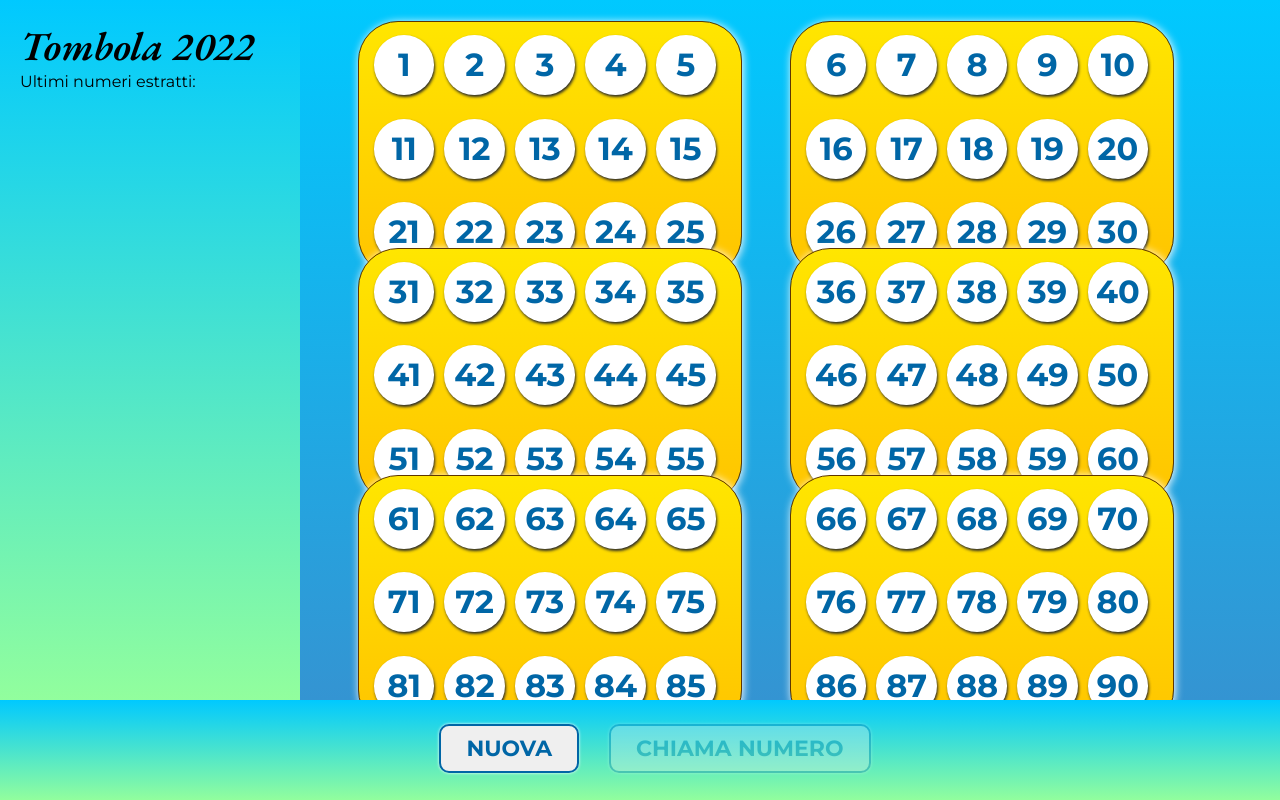
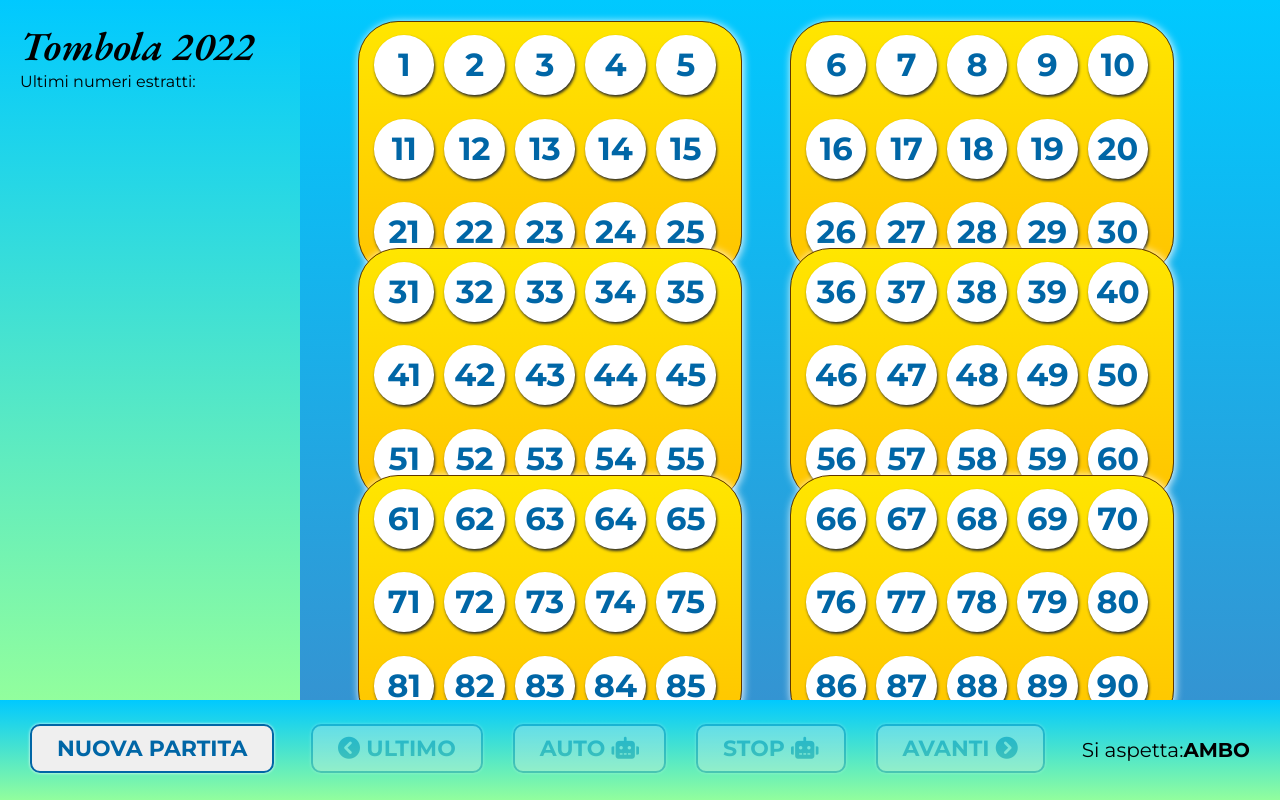
Before and after one commit to Edmondo-diRonza/react-tombola, a React (Create React App) app: page / in a window 1280 px wide. Built offline with nearby package versions, Linux system fonts and the light colour scheme.

Commit message:
Aggiunti bottoni e funzionalità

```diff
--- a/public/index.html
+++ b/public/index.html
@@ -8,6 +8,7 @@
       href="https://fonts.googleapis.com/css2?family=EB+Garamond:ital,wght@1,400;1,500;1,600&family=Montserrat:wght@400;500;600;700&family=Raleway:ital,wght@0,400;0,500;0,600;0,700;1,300&display=swap"
       rel="stylesheet"
     />
+    <link rel="stylesheet" href="https://cdnjs.cloudflare.com/ajax/libs/font-awesome/6.0.0-beta3/css/all.min.css">
     <meta name="theme-color" content="#000000" />
     <meta
       name="description"
--- a/src/App.css
+++ b/src/App.css
@@ -57,11 +57,9 @@ aside h4 {
   align-items: center;
 }
 .footer-wrapper {
+  padding: 0px 30px;
   height: 100px;
-  /* background-color: #f18b00; */
-  /* background: linear-gradient(90deg, #f18b00 0%, #ffa425 100%); */
   background: linear-gradient(180deg, #00c9ff 0%, #92fe9d 100%);
-
   text-align: center;
   line-height: 100px;
 }
--- a/src/App.js
+++ b/src/App.js
@@ -6,7 +6,7 @@ import LastExtracted from "./components/LastExtracted/LastExtracted";
 import NumberOverlay from "./components/NumberOverlay/NumberOverlay";
 
 function App() {
-  console.log(window.screen.availWidth, window.screen.availHeight);
+  console.log("Dimensioni attuali della viewport ", window.screen.availWidth, window.screen.availHeight);
   return (
     <NumberProvider>
       <div className="page-wrapper">
--- a/src/components/Buttons/Buttons.js
+++ b/src/components/Buttons/Buttons.js
@@ -2,24 +2,89 @@ import React from "react";
 import { useContext } from "react";
 import { NumberContext } from "../../context/Numbers";
 import "./buttons.css";
+// import { speakNow } from "../../util/speakNow";
 
 const Buttons = () => {
-  const { startGame, callNumbers, indexOfExtracted, winType } =
+  const { startGame, callNumbers, indexOfExtracted, winType, myInterval } =
     useContext(NumberContext);
   const buttonStatus =
     indexOfExtracted.current === false || winType.current > 5;
+  const winningList = [
+    "AMBO",
+    "AMBO",
+    "TERNO",
+    "QUATERNA",
+    "CINQUINA",
+    "TOMBOLA",
+  ];
+  const oneStepBackwardFlag = indexOfExtracted.current >= 0; // check se possibile tornare indietro
+
+  const handleStepBackward = () => {
+    if (oneStepBackwardFlag) {
+      indexOfExtracted.current -= 1;
+      callNumbers();
+    }
+  };
   return (
     <div>
+      <div className="buttons-container">
+        <div className="game-setup">
           <button className="btn" onClick={() => startGame()}>
-        {buttonStatus ? "Nuova" : "Reset"}
+            {buttonStatus ? "Nuova Partita " : "Reset Partita"}
+          </button>
+        </div>
+        <div className="main-buttons">
+          <button
+            className={
+              buttonStatus || !oneStepBackwardFlag ? "btn greyed" : "btn "
+            }
+            onClick={() => handleStepBackward()}
+          >
+            <i className="fas fa-chevron-circle-left"></i> Ultimo
+          </button>
+          <button
+            className={buttonStatus ? "btn greyed" : "btn  "}
+            onClick={() => {
+              alert(
+                "Disabilitata perchè presenta funzionamento altalenante! Riprova fra qualche giorno!"
+              );
+              // speakNow("Autoestrazione attiva!")
+              // callNumbers();
+              // myInterval.current = setInterval(() => callNumbers(), 12000);
+            }}
+          >
+            AUTO <i className="fas fa-robot"></i>
+          </button>
+          <button
+            className={myInterval.current ? "btn " : "btn greyed "}
+            onClick={() => {
+              clearInterval(myInterval.current);
+              myInterval.current = false;
+            }}
+          >
+            STOP <i className="fas fa-robot"></i>
           </button>
 
           <button
             className={buttonStatus ? "btn greyed" : "btn "}
             onClick={() => callNumbers()}
           >
-        Chiama Numero
+            Avanti <i className="fas fa-chevron-circle-right"></i>
           </button>
+        </div>
+        <div className="winning-summary">
+          <p>Si aspetta: </p>
+          <p>
+            <strong>{winningList[winType.current]}</strong>
+          </p>
+          {/* <button
+            className={buttonStatus ? "btn greyed" : "btn "}
+            onClick={() => (winType.current = winType.current++)}
+          >
+            Effettuata!
+          </button> */}
+        </div>
+      </div>
     </div>
   );
 };
--- a/src/components/Buttons/buttons.css
+++ b/src/components/Buttons/buttons.css
@@ -1,8 +1,20 @@
+.buttons-container {
+  display: flex;
+  width: 100%;
+  justify-content: space-between;
+}
+.winning-summary{
+  display: flex;
+}
+.winning-summary p {
+  font-family: "Montserrat", sans-serif;
+  font-size: 20px;
+}
 .btn {
   font-family: "Montserrat", sans-serif;
   font-weight: 700;
   padding: 9px 25px;
-  margin-left: 30px;
+  margin-right: 30px;
   font-size: 22px;
   border-radius: 10px;
   border: 2px solid #0066a6;
--- a/src/components/NumberItem/numberItem.css
+++ b/src/components/NumberItem/numberItem.css
@@ -20,7 +20,7 @@
   color: #fff;
 }
 .called-number {
-    background-color: #f18b00;
+    background-color: #f18d00e3;
     color: white;
 
   }
--- a/src/components/NumberOverlay/NumberOverlay.js
+++ b/src/components/NumberOverlay/NumberOverlay.js
@@ -2,14 +2,23 @@ import "./numberOverlay.css";
 import { useContext } from "react";
 import { NumberContext } from "../../context/Numbers";
 import React from "react";
+// import { speakNow } from "../../util/speakNow";
+
 
 const NumberOverlay = () => {
-  const { thisGameNumbers, indexOfExtracted, showOverlay } =
+  const { thisGameNumbers, indexOfExtracted, showOverlay, myInterval } =
     useContext(NumberContext);
   return (
     <>
-      <div className={showOverlay.overlay} >
-        <div className={showOverlay.bigNumber} >
+      <div className={showOverlay.overlay}>
+        <div
+          className={showOverlay.bigNumber}
+          onClick={() => {
+            clearInterval(myInterval.current);
+            myInterval.current = false;
+            // speakNow("Autoestrazione interrotta!")
+          }}
+        >
           {thisGameNumbers.current.numbers[indexOfExtracted.current]}
         </div>
       </div>
--- a/src/components/NumberOverlay/numberOverlay.css
+++ b/src/components/NumberOverlay/numberOverlay.css
@@ -5,8 +5,8 @@
   width: 100vw;
   height: 100vh;
   z-index: 1;
-  /* background-color: #f18b00; */
-  background: linear-gradient(-180deg, #f18b00 0%, #ffc400 100%);
+  background-color: #ff9d14;
+  /* background: linear-gradient(-180deg, #f18b00 0%, #ffc400 100%); */
 
 }
 .overlay-layer.hide {
--- a/src/context/Numbers.js
+++ b/src/context/Numbers.js
@@ -6,18 +6,10 @@ import { speakNow } from "../util/speakNow";
 export const NumberContext = createContext();
 
 export default function NumberProvider({ children }) {
-  const [isCalled, setIsCalled] = useState([
-    { r0: [], r1: [], r2: [] },
-    { r0: [], r1: [], r2: [] },
-    { r0: [], r1: [], r2: [] },
-    { r0: [], r1: [], r2: [] },
-    { r0: [], r1: [], r2: [] },
-    { r0: [], r1: [], r2: [] },
-  ]);
-
-  const thisGameNumbers = useRef({ numbers: false }); // memorizzo il pool dei numeri estratti in questa partita su una Ref
-  const indexOfExtracted = useRef(false); //indice estrazione corrente
-  const winType = useRef(1);
+  const [isCalled, setIsCalled] = useState([]); // Stato aggiornamento delle cartelle e per le vincite
+  const thisGameNumbers = useRef({ numbers: false }); // pool di tutti i numeri estratti all'inizializzazione della partita
+  const indexOfExtracted = useRef(false); //indice avanzamento estrazione corrente
+  const winType = useRef(1); // Ref avanzamento vincite tabellone
   const winningList = [
     null,
     "AMBO",
@@ -25,13 +17,15 @@ export default function NumberProvider({ children }) {
     "QUATERNA",
     "CINQUINA",
     "TOMBOLA",
-  ];
-  const winningArray = useRef([]); // array delle vincite
+  ]; // Array col nome delle vincite
+  const winningArray = useRef([]); // array in cui salvo gli eventi di vincita del tabellone
 
   const [showOverlay, setShowOverlay] = useState({
     overlay: "overlay-layer hide",
     bigNumber: "big-number hide",
   }); // visualizzazione overlay
+
+  const myInterval = useRef(false); //intervallo estrazione automatica
 
   const startGame = () => {
     thisGameNumbers.current = numberExtraction(90);
@@ -68,8 +62,12 @@ export default function NumberProvider({ children }) {
           }, 5000);
 
           speakNow(extracted);
-          let cartella = chooseCartella(extracted); //cerco cartella su cui memorizzare
-          let riga = chooseRowCartella(extracted); //cerco riga su cui memorizzare
+          //cerco riga e cartella dove andranno memorizzati tramite funzioni su util
+          let cartella = chooseCartella(extracted);
+          let riga = chooseRowCartella(extracted);
+
+          //adesso controllo NON sia duplicato a causa del tasto step backward ed eventualmente memorizzo e controllo vincite
+          if (!isCalled[cartella][riga].includes(extracted)) {
             let backupObjArray = JSON.parse(JSON.stringify(isCalled)); //TROVARE ALTRA SOLUZIONE QUI, NON VA BENE!?!?!?!?
             backupObjArray[cartella][riga].push(extracted); //aggiungo l'estratto
             setIsCalled(backupObjArray);
@@ -81,6 +79,7 @@ export default function NumberProvider({ children }) {
 
               speakNow(currentWin.winType);
               console.log("Ultime vincite: ", winningArray.current);
+            }
           }
         } else console.log("Ultimo numero già estratto!");
       } else console.log("Partita terminata, hai già fatto tombola!");
@@ -142,7 +141,8 @@ export default function NumberProvider({ children }) {
         thisGameNumbers,
         indexOfExtracted,
         showOverlay,
-        winType
+        winType,
+        myInterval,
       }}
     >
       {children}
```
Also changed, not shown: src/components/Cartella/Cartella.js (+15 -15 lines). Lines whose indentation alone changed are shown as unchanged.
